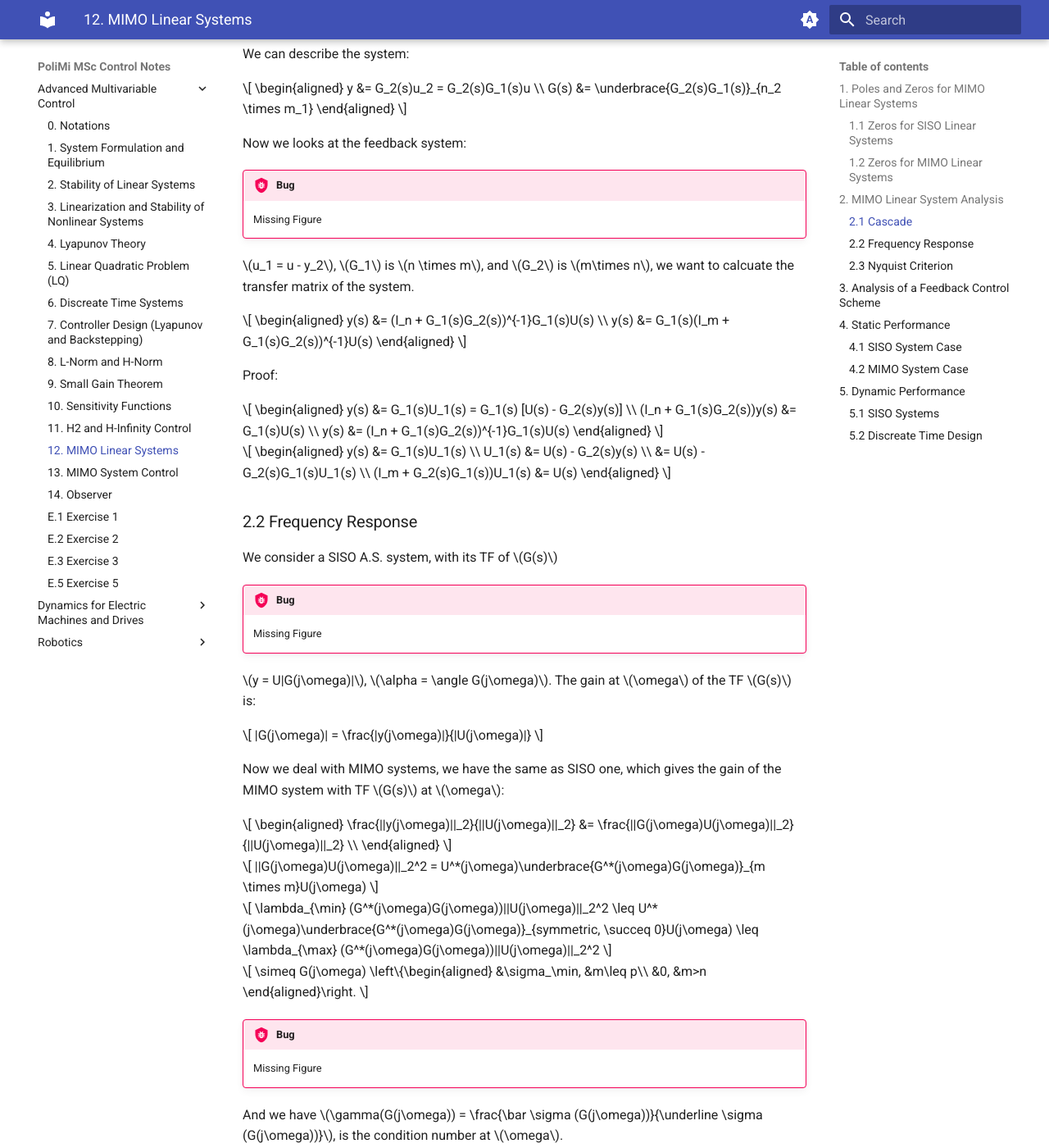
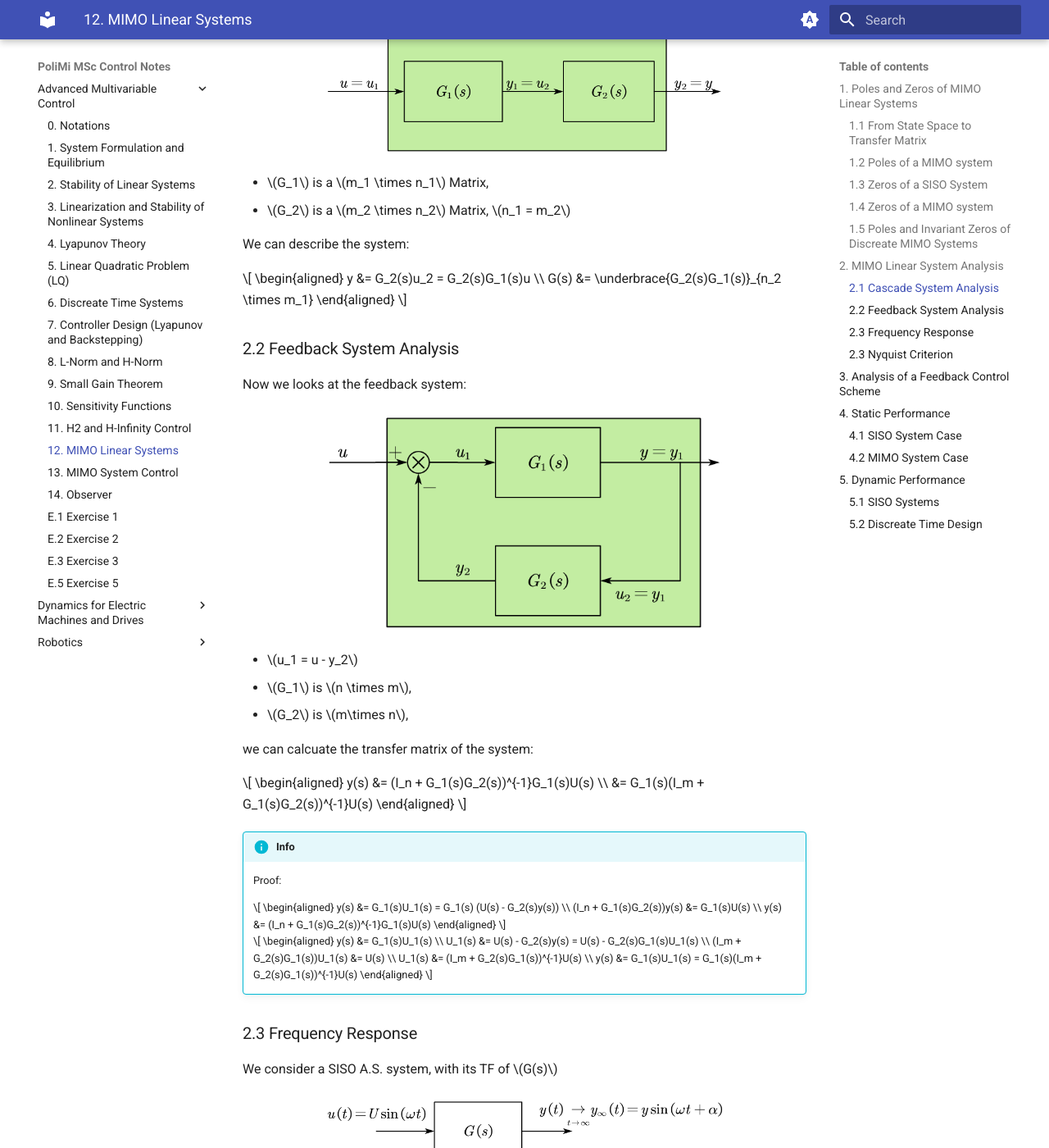
Before and after one commit to hari-robotics/polimi-msc-control-notes, an MkDocs documentation site: the page built from docs/advanced-multivariable-control/chapter12.md, in a window 1280 px wide and 1400 px high, scrolled down 5666 px. Shown: the whole window at 82% size. Built offline with MkDocs 1.6.1 and Material for MkDocs 9.7.7, drawn with Linux system fonts in a browser that asks for light colours; a script that is not in the unit is left out; comment, search, counter and statistics services are not loaded; some of the changed text lies outside the part shown.

Commit message:
update MIMO system formatting

```diff
--- a/docs/advanced-multivariable-control/chapter12.md
+++ b/docs/advanced-multivariable-control/chapter12.md
@@ -1,32 +1,34 @@
-## 1. Poles and Zeros for MIMO Linear Systems
-
-Recall on the state space function:
+## 1. Poles and Zeros of MIMO Linear Systems
+### 1.1 From State Space to Transfer Matrix
+For a linear system, there have state space representations and TF, which can converts bi-directionally:
 
 $$
 \begin{aligned}
 \dot x(t) &= Ax(t) + Bu(t) \\
 y(t) &= Cx(t) + Du(t)
-\end{aligned}
-$$
-
-within laplace transform, we can get:
-
-$$
+\end{aligned} \Leftrightarrow
 \begin{aligned}
 y(s) = G(s)u(s)
 \end{aligned}
 $$
 
-Where $G(s) = C(s\mathbf I -A)^{-1}B+D$, for the element $G_{ij} \in G(s)$, it means that input $u_j$ contributes to output $y_i$.
+The conversion between TF and state space have:
 
-The defination of poles of $G(s)$ is: the poles of $G(s)$ are the eigenvalues of the reachable and conservable part of the system.
+$$
+G(s) = C(s\mathbf I -A)^{-1}B+D
+$$
+
+* $G(s) = \begin{bmatrix} G_{11}(s) & \dots & G_{1j} \\ \vdots && \vdots \\ G_{i1} & \cdots & G_{ij} \end{bmatrix}$ is the transfer matrix of the system, the element $G_{ij} \in G(s)$ means that input $u_j$ contributes to output $y_i$.
+
+__Defination__: The poles of $G(s)$ are the eigenvalues of the reachable and conservable part of the system.
 
 !!!note
     If the system is reachable and obserable, then: $\lambda_A$ is the poles of $G(s)$.
 
-How can we calculate the poles from $G(s)$:
+### 1.2 Poles of a MIMO system
+__Question__: Now we have the transfer matrix of the MIMO system, how can we calculate the poles for $G(s)$?
 
-Within the following theorem:
+__Answer__: Within the following theorem:
 
 * The characteristic polynomial $\phi(s)$ of a minimal realization of $G(s)$ is the least common denominator of all (non null) minors of $G(s)$.
 * Poles is the solution for $\phi(s) = 0$.
@@ -94,107 +96,110 @@
     * The minimal realization has order $n=4$: $\phi(s) = (s-1)(s+1)(s+2)^2$,
     * Poles: $1$, $-1$, $-2$, $-2$
 
-### 1.1 Zeros for SISO Linear Systems
+### 1.3 Zeros of a SISO System
 
-Given TF:
+Given TF of a SISO system:
 
 $$
 G(s) = \frac{N(s)}{D(s)}
 $$
 
-Zeros for the SISO system is the root for $N(s)=0$.
+__Defination__: Zeros for the SISO system is the root for equation: $N(s)=0$.
 
-The theorem is (response to an exponential input signal):
+__Theorem__ :
 
-* If $\alpha$ is not an eigenvalue of matrix $A$ of the SISO system,
+1. response to an exponential input signal
 
-$$
-\begin{aligned}
-\dot x(t) &= Ax(t) + Bu(t) \\
-y(t) &= Cx(t) + Du(t)
-\end{aligned}
-$$
+    If $\alpha$ is not an eigenvalue of matrix $A$ of the SISO system,
 
-within laplace transform, we can get:
+    $$
+    \begin{aligned}
+    \dot x(t) &= Ax(t) + Bu(t) \\
+    y(t) &= Cx(t) + Du(t)
+    \end{aligned} \Leftrightarrow
+    \begin{aligned}
+    y(s) = G(s)u(s)
+    \end{aligned}
+    $$
 
-$$
-\begin{aligned}
-y(s) = G(s)u(s)
-\end{aligned}
-$$
+    There exists an initial state of $x_0$, such that:
 
-Then there exists an initial state of $x_0$, such that:
+    Given $u(t) = u_0e^{\alpha t}, t \geq 0$, the output is: $y(t) = y_0e^{\alpha t}, t\geq 0$, with $y_0 = u_0G(s)|_{s=\alpha}$
 
-Given $u(t) = u_0e^{\alpha t}, t \geq 0$, the output is: $y(t) = y_0e^{\alpha t}, t\geq 0$, with $y_0 = u_0G(s)|_{s=\alpha}$
+2. Corollary (Bloking properity of zeros in SISO case):
 
-Corollary (Bloking properity of zeros in SISO case):
+    If $\alpha$ is a zero of $G(s)$, then there exists an initial condition $x_0$ such that:
 
-If $\alpha$ is a zero of $G(s)$, then there exists an initial condition $x_0$ such that: given the input $u(t) = u_0e^{\alpha t}$, the output is null at any t ($y(t) = 0, t \geq 0$).
+    Given the input $u(t) = u_0e^{\alpha t}$, the output is null at any t ($y(t) = 0, t \geq 0$).
 
-* Remark:
+!!! remark
     1. If the system is A.S., then $\forall x_0$, the output associated to $u(t) = u_0e^{\alpha t}, t \geq 0$, will tend to $y_\infty(t) = u_0G(\alpha)e^{\alpha t}, t \geq 0$, if $\alpha = 0$, then $\lim_{t\to \infty}y(t)=0$
 
     2. If $G(s)$ has a zero in $\alpha = 0$, and the system is A.S., then $u(t) = u_0, t \geq 0$, will correspond to $y(t)$ that $\lim_{t\to \infty}y(t)=0$
 
 
-$$
-G(s) = s\tilde G(s)
-$$
+    $$
+    G(s) = s\tilde G(s)
+    $$
 
-!!!bug
-    Missing Figure
+    <figure markdown="span">
+        ![](pics/chapter12/figure1.png){ width="500" }
+    </figure>
 
+For the regulator that regulates the system,
 
 <figure markdown="span">
-    ![](pics/chapter11/figure1.png){ width="500" }
+    ![](pics/chapter12/figure2.png){ width="500" }
 </figure>
 
-And we have $G(s)$ has a zero in $s = 0$.
+If $G(s)$ has a zero in $s = 0$, the TF for $y^\circ \to y$ is:
 
 $$
 T(s) = \frac{R(s)G(s)}{1+R(s)G(s)} = \frac{N_R(s)N_G(s)}{D_R(s)D_G(s) + N_R(s)N_G(s)}
 $$
 
-is the TF for $y^\circ \to y$. $T(s)$ also has a zero in $s = 0$.
+$T(s)$ also has a zero in $s = 0$.
 
-### 1.2 Zeros for MIMO Linear Systems
-Define (system matrix):
+### 1.4 Zeros of a MIMO system
+__Defination__:
 
-$$
-\begin{aligned}
-\dot x(t) &= Ax(t) + Bu(t) \\
-y(t) &= Cx(t) + Du(t)
-\end{aligned}
-$$
+1. system matrix
 
-within laplace transform and initial condition $x(0) = 0$, we can get:
+    $$
+    \begin{aligned}
+    \dot x(t) &= Ax(t) + Bu(t) \\
+    y(t) &= Cx(t) + Du(t)
+    \end{aligned}
+    $$
 
-$$
-\begin{aligned}
-&\begin{aligned}
-sx(s) &= AX(s) + BU(s) \\
-y(t) &= CX(s) + DU(s)
-\end{aligned} \\
-\Rightarrow&\underbrace{\begin{bmatrix} sI-A & -B \\ C & D \end{bmatrix}}_{\text{system matrix } P(s)} \begin{bmatrix} X(s) \\ U(s) \end{bmatrix} = \begin{bmatrix} 0 \\ y(s) \end{bmatrix}
-\end{aligned}
-$$
+    within the laplacian transform and the initial condition $x(0) = 0$, we can get:
 
-Define: the nominal rank of $P(s)$ is the rank of the matrix for all values of $s$ except for a finite number.
+    $$
+    \begin{aligned}
+    &\begin{aligned}
+    sx(s) &= AX(s) + BU(s) \\
+    y(t) &= CX(s) + DU(s)
+    \end{aligned} \\
+    \Rightarrow&\underbrace{\begin{bmatrix} sI-A & -B \\ C & D \end{bmatrix}}_{\text{system matrix } P(s)} \begin{bmatrix} X(s) \\ U(s) \end{bmatrix} = \begin{bmatrix} 0 \\ y(s) \end{bmatrix}
+    \end{aligned}
+    $$
 
-Define (Invariant zeros of a MIMO system):
+    The nominal rank of $P(s)$ is the rank of the matrix for all values of $s$ except for a finite number.
 
-The invariant zero values of a system are the values of $s$ such that: the rank of $P(s)$ is slower than its normal rank.
+2. Invariant zeros of a MIMO system:
 
-* Remark: the invariant zeros of a MIMO system satisfy the following blocking properity,
+    The invariant zero values of a system $=$ the values of $s$, such that: the rank of $P(s)$ is slower than its normal rank.
+
+!!! remark
+    the invariant zeros of a MIMO system satisfy the blocking properity
+
     1. If $\alpha$ is an invariant zero, then, there exists an initial state $x_0$, and a vector $u_0$, such that: given the input, $u(t) = u_0e^{\alpha t}, t \geq 0$, the output is null for any $t$.
 
-How to compute the invariant zeros form $G(s)$:
+__Question__: How to compute the invariant zeros form $G(s)$?
 
-We need to define the normal rank of $G(s)$: the rank of $G(s)$ for all values of $s$ except for a finite number.
+__Answer__: $r =$ The normal rank of $G(s)$ $=$ the rank of $G(s)$ for all values of $s$ except for a finite number.
 
-Theorem:
-
-Let $Z(s)$ be the polynomial whose roots are all and only the invariant zeros of the system. $Z(s)$ is called __polinomial of the invariant zeros__. Then $Z(s)$ is the greatest common divisor of all minors of order of the rank of $G(s)$ written, so that the polynomial of the poles of $\phi(s)$ at the denominator.
+__Theorem__: Let $Z(s)$ be the polynomial whose roots are all and only the invariant zeros of the system. $Z(s)$ is called __polynomial of the invariant zeros__. Then $Z(s)$ is the greatest common divisor of all minors of order $r$ of the rank of $G(s)$ written, so that the polynomial of the poles of $\phi(s)$ at the denominator.
 
 !!! example
 
@@ -227,13 +232,12 @@
 
     The system is A.S.
 
-$$
-\begin{bmatrix} \bar y_1 \\ \bar y_2 \end{bmatrix} = G(0) \begin{bmatrix} \bar u_1 \\ \bar u_2 \end{bmatrix}
-$$
+    $$
+    \begin{bmatrix} \bar y_1 \\ \bar y_2 \end{bmatrix} = G(0) \begin{bmatrix} \bar u_1 \\ \bar u_2 \end{bmatrix}
+    $$
 
-$G(0)$ is static gain matrix
+    $G(0)$ is static gain matrix
 
-!!! example
     $$
     \begin{aligned}
     G(0) &= \begin{bmatrix} \frac16 & \frac23 \\ \frac{0.5}{6} & \frac13 \end{bmatrix} \\
@@ -261,6 +265,7 @@
     * $Z(s) = (s-1)$
     * Zeros: 1
 
+### 1.5 Poles and Invariant Zeros of Discreate MIMO Systems
 For Discreate Time MIMO Linear Systems
 
 Same definitions for poles and invariant zeros, just $z$ in place of $s$,
@@ -274,9 +279,10 @@
 
 ## 2. MIMO Linear System Analysis
 
-### 2.1 Cascade
-!!!bug
-    Missing Figure
+### 2.1 Cascade System Analysis
+<figure markdown="span">
+    ![](pics/chapter12/figure3.png){ width="500" }
+</figure>
 
 * $G_1$ is a $m_1 \times n_1$ Matrix,
 * $G_2$ is a $m_2 \times n_2$ Matrix, $n_1 = m_2$
@@ -290,46 +296,56 @@
 \end{aligned}
 $$
 
+### 2.2 Feedback System Analysis
 Now we looks at the feedback system:
 
-!!!bug
-    Missing Figure
+<figure markdown="span">
+    ![](pics/chapter12/figure4.png){ width="500" }
+</figure>
 
-$u_1 = u - y_2$, $G_1$ is $n \times m$, and $G_2$ is $m\times n$, we want to calcuate the transfer matrix of the system.
+* $u_1 = u - y_2$
+* $G_1$ is $n \times m$,
+* $G_2$ is $m\times n$,
+
+we can calcuate the transfer matrix of the system:
 
 $$
 \begin{aligned}
 y(s) &= (I_n + G_1(s)G_2(s))^{-1}G_1(s)U(s) \\
-y(s) &= G_1(s)(I_m + G_1(s)G_2(s))^{-1}U(s)
+&= G_1(s)(I_m + G_1(s)G_2(s))^{-1}U(s)
 \end{aligned}
 $$
 
-Proof:
+!!! info
 
-$$
-\begin{aligned}
-y(s) &= G_1(s)U_1(s) = G_1(s) [U(s) - G_2(s)y(s)] \\
-(I_n + G_1(s)G_2(s))y(s) &= G_1(s)U(s) \\
-y(s) &= (I_n + G_1(s)G_2(s))^{-1}G_1(s)U(s)
-\end{aligned}
-$$
+    Proof:
 
-$$
-\begin{aligned}
-y(s) &= G_1(s)U_1(s) \\
-U_1(s) &= U(s) - G_2(s)y(s) \\
-&= U(s) - G_2(s)G_1(s)U_1(s) \\
-(I_m + G_2(s)G_1(s))U_1(s) &= U(s)
-\end{aligned}
-$$
+    $$
+    \begin{aligned}
+    y(s) &= G_1(s)U_1(s) = G_1(s) (U(s) - G_2(s)y(s)) \\
+    (I_n + G_1(s)G_2(s))y(s) &= G_1(s)U(s) \\
+    y(s) &= (I_n + G_1(s)G_2(s))^{-1}G_1(s)U(s)
+    \end{aligned}
+    $$
 
-### 2.2 Frequency Response
+    $$
+    \begin{aligned}
+    y(s) &= G_1(s)U_1(s) \\
+    U_1(s) &= U(s) - G_2(s)y(s) = U(s) - G_2(s)G_1(s)U_1(s) \\
+    (I_m + G_2(s)G_1(s))U_1(s) &= U(s) \\
+    U_1(s) &= (I_m + G_2(s)G_1(s))^{-1}U(s) \\
+    y(s) &= G_1(s)U_1(s) = G_1(s)(I_m + G_2(s)G_1(s))^{-1}U(s)
+    \end{aligned}
+    $$
+
+### 2.3 Frequency Response
 We consider a SISO A.S. system, with its TF of $G(s)$
 
-!!!bug
-    Missing Figure
+<figure markdown="span">
+    ![](pics/chapter12/figure5.png){ width="500" }
+</figure>
 
-$y = U|G(j\omega)|$, $\alpha = \angle G(j\omega)$. The gain at $\omega$ of the TF $G(s)$ is:
+The gain at $\omega$ of the TF $G(s)$ is:
 
 $$
 |G(j\omega)| = \frac{|y(j\omega)|}{|U(j\omega)|}
@@ -349,18 +365,21 @@
 $$
 
 $$
-\lambda_{\min} (G^*(j\omega)G(j\omega))||U(j\omega)||_2^2 \leq U^*(j\omega)\underbrace{G^*(j\omega)G(j\omega)}_{symmetric, \succeq 0}U(j\omega) \leq \lambda_{\max} (G^*(j\omega)G(j\omega))||U(j\omega)||_2^2
+\underbrace{\lambda_{\min} (G^*(j\omega)G(j\omega))}_{\geq 0}||U(j\omega)||_2^2 \leq
+U^*(j\omega)\underbrace{G^*(j\omega)G(j\omega)}_{\text{symmetric, } \succeq 0}U(j\omega) \leq
+\underbrace{\lambda_{\max} (G^*(j\omega)G(j\omega))}_{> 0}||U(j\omega)||_2^2
 $$
 
 $$
-\simeq G(j\omega) \left\{\begin{aligned}
+\underline{\sigma}(G(j\omega)) = \left\{\begin{aligned}
 &\sigma_\min, &m\leq p\\
 &0, &m>n
 \end{aligned}\right.
 $$
 
-!!!bug
-    Missing Figure
+<figure markdown="span">
+    ![](pics/chapter12/figure6.png){ width="300" }
+</figure>
 
 And we have $\gamma(G(j\omega)) = \frac{\bar \sigma (G(j\omega))}{\underline \sigma (G(j\omega))}$, is the condition number at $\omega$.
 
@@ -382,8 +401,9 @@
 
     $\underline \sigma(G) = 0.37$, $\bar \sigma(G) = 5.17$
 
-!!!bug
-    missing figure
+<figure markdown="span">
+    ![](pics/chapter11/figure1.png){ width="500" }
+</figure>
 
 * $G(s)$ is $n\times m$ matrix,
 * $R(s)$ is $m \times n$ matrix,
@@ -405,7 +425,7 @@
 1. There is no cancellation if unstable poles inside the blocks
 2. Bounded input applied at any point of the feedback system produce bounded outputs at any point of the system
 
-The feedback system with $R(s)$ and $G(s)$ are stabilizable and detectable, is A.S. if and only if the transfer matrices:
+The feedback system with $R(s)$ and $G(s)$ are stabilizable and detectable is A.S. if and only if the transfer matrices:
 
 $$
 \begin{aligned}
@@ -417,45 +437,45 @@
 \end{aligned}
 $$
 
-Have all poles with $Re < 0$.
+Have all poles with $\Re < 0$.
 
-Remark
+!!! remark
 
-!!! bug
-    missing figure
+    <figure markdown="span">
+        ![](pics/chapter12/figure3.png){ width="500" }
+    </figure>
 
-$$
-\begin{aligned}
-G_1(s) &= \begin{bmatrix}\frac{4}{s+3}&0 \\ 0&\frac{4(s-1)}{s} \end{bmatrix} \\
-G_2(s) &= \begin{bmatrix}\frac{4}{s-3}&0 \\ 0&\frac{1}{s+8} \end{bmatrix}
-\end{aligned}
-$$
+    $$
+    \begin{aligned}
+    G_1(s) &= \begin{bmatrix}\frac{4}{s+3}&0 \\ 0&\frac{4(s-1)}{s} \end{bmatrix} \\
+    G_2(s) &= \begin{bmatrix}\frac{4}{s-3}&0 \\ 0&\frac{1}{s+8} \end{bmatrix}
+    \end{aligned}
+    $$
 
-* Poles for $G_1$: $-3$, $0$,
-* Zeros for $G_1$: $1$
-* Poles for $G_2$: $1$, $-8$,
+    * Poles for $G_1$: $-3$, $0$,
+    * Zeros for $G_1$: $1$
+    * Poles for $G_2$: $1$, $-8$,
 
-$$
-G(s) = G_2(s)G_1(s) = \begin{bmatrix}\frac{16}{(s-1)(s-3)}&0 \\ 0&\frac{-4(s-1)}{s(s+8)} \end{bmatrix}
-$$
+    $$
+    G(s) = G_2(s)G_1(s) = \begin{bmatrix}\frac{16}{(s-1)(s-3)}&0 \\ 0&\frac{-4(s-1)}{s(s+8)} \end{bmatrix}
+    $$
 
-* Poles for $G$: $1$, $-8$, $-3$, $0$,
-* Zeros for $G$: $1$
+    * Poles for $G$: $1$, $-8$, $-3$, $0$,
+    * Zeros for $G$: $1$
 
 ### 2.3 Nyquist Criterion
 
-!!! bug
-    missing figure
+<figure markdown="span">
+    ![](pics/chapter12/figure7.png){ width="300" }
+</figure>
 
 $L(s) = G(s)R(s)$, assuming $L(s)$ is the transfer matrix of a stabilizable and detectable system,
 
-$p_d$ is the number of the poles of $L(s)$ with $Re > 0$
+$p_{ol}$ is the number of the poles of $L(s)$ with $Re > 0$
 
-Then, the closed loop system is A.S. if and only if the Nyquist plot of $\det(I+L(s))$ does not pass through the origin, and the number of its enciclements around the origin is $p_d$.
+Then, the closed loop system is A.S. if and only if the Nyquist plot of $\det(I+L(s))$ does not pass through the origin, and the number of its enciclements around the origin is $p_{ol}$.
 
-Sufficient Condition:
-
-* A closed loop system with loop transfer matrix $L(s)$ made by A.S. systems is A.S. if $||L(s)||_\infty = \sup_\omega \bar \sigma(L(j\omega))< 1$.
+__Sufficient Condition__: A closed loop system with loop transfer matrix $L(s)$ made by A.S. systems is A.S. if $||L(s)||_\infty = \sup_\omega \bar \sigma(L(j\omega))< 1$.
 
 ## 3. Analysis of a Feedback Control Scheme
 
```
Also changed, not shown: other parts of docs/advanced-multivariable-control/chapter12.md (+1 -1 lines), docs/advanced-multivariable-control/pics/chapter12/figure1.png (added), docs/advanced-multivariable-control/pics/chapter12/figure2.png (added), docs/advanced-multivariable-control/pics/chapter12/figure3.png (added), docs/advanced-multivariable-control/pics/chapter12/figure4.png (added), docs/advanced-multivariable-control/pics/chapter12/figure5.png (added), docs/advanced-multivariable-control/pics/chapter12/figure6.png (added), docs/advanced-multivariable-control/pics/chapter12/figure7.png (added).
